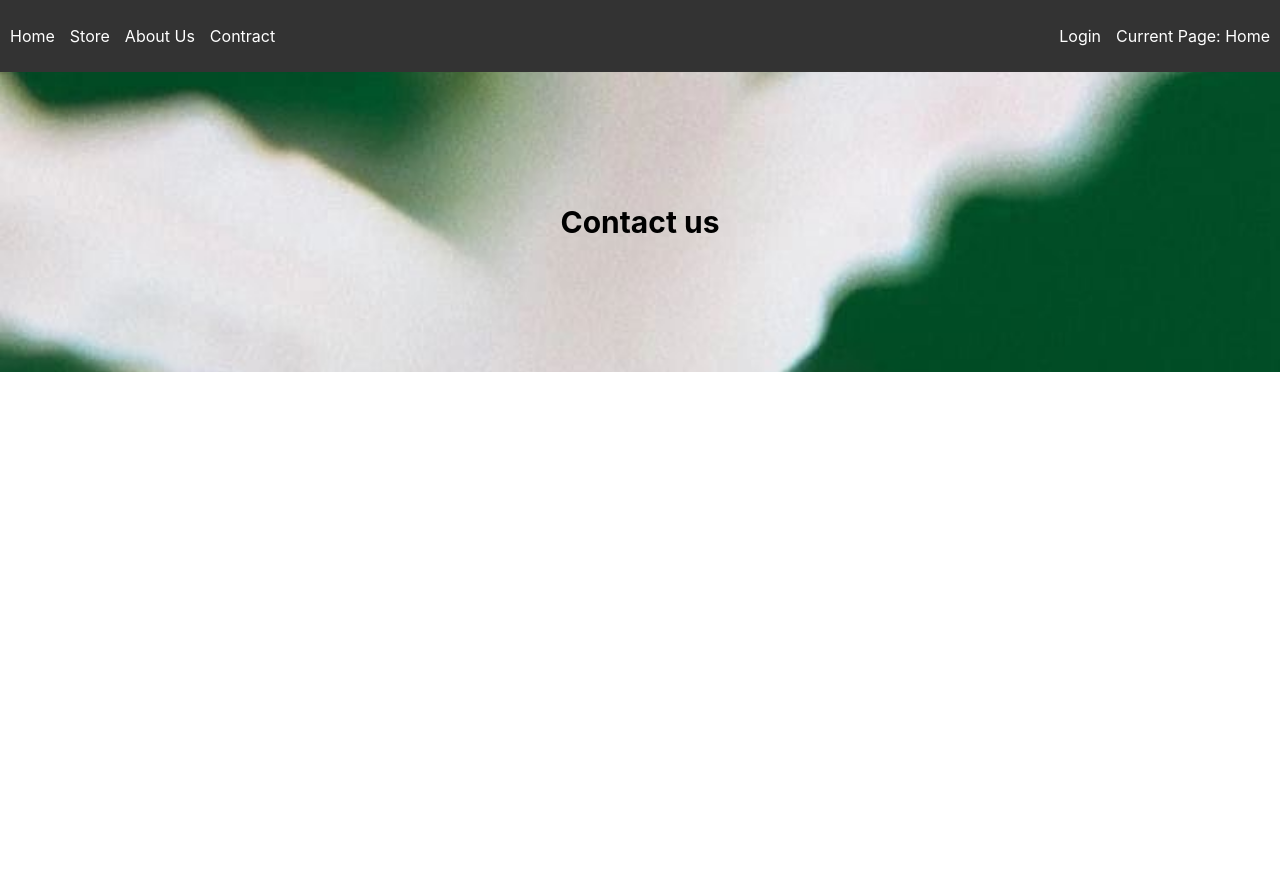
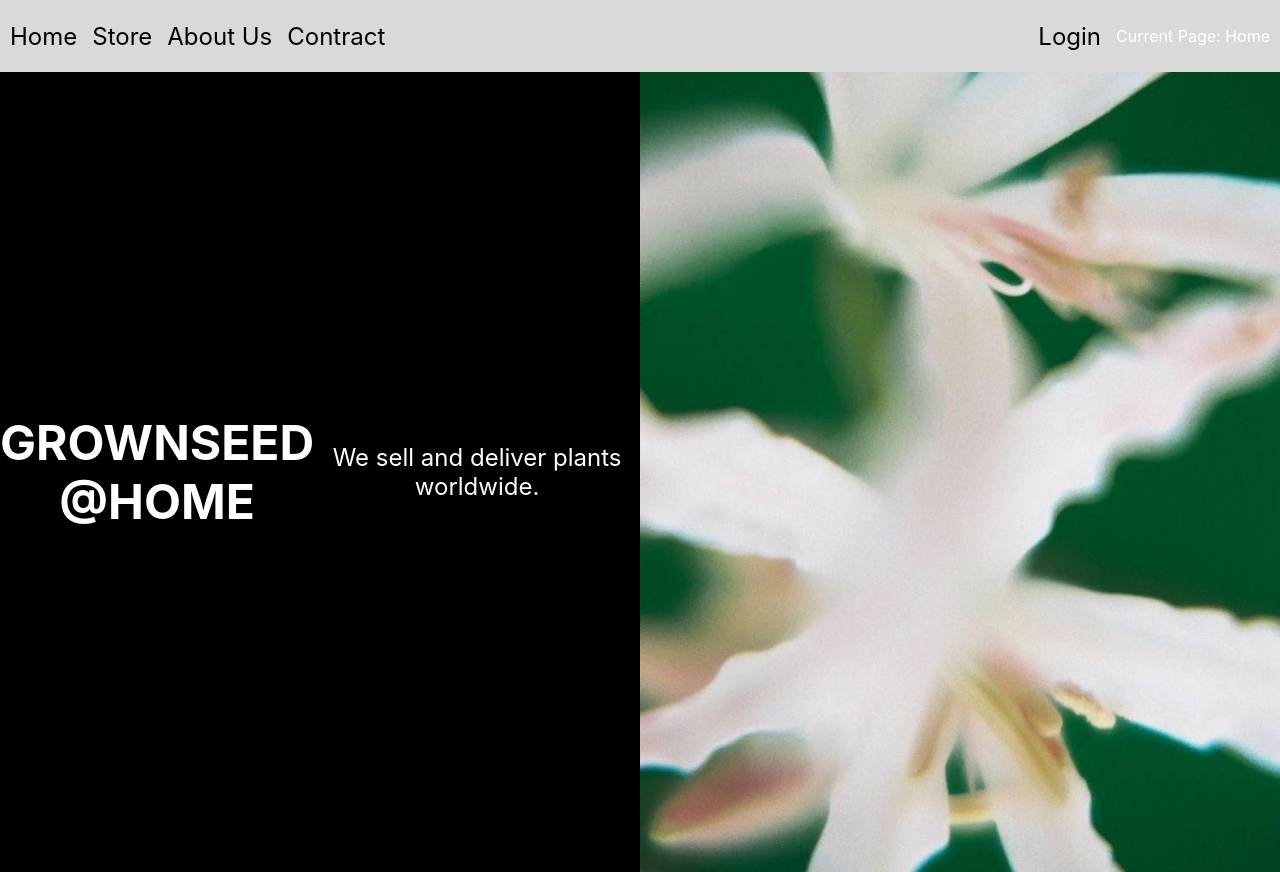
Before and after one commit to nonpeera/GS-H, a React (Create React App) app: page / in a window 1280 px wide. Before the commit the page ends 800 px from the top, so only its background shows below. Built offline with nearby package versions, Linux system fonts and the light colour scheme.

Commit message:
Update HomePage

```diff
--- a/src/App.js
+++ b/src/App.js
@@ -1,11 +1,11 @@
 import './App.css';
 import Header from './components/scripts/Header';
-import Contact from './components/scripts/Contact';
+import HomePage from './components/scripts/HomePage';
 function App() {
   return (
     <div>
       <Header></Header>
-      <Contact></Contact>
+      <HomePage></HomePage>
     </div>
   );
 }
--- a/src/components/scripts/HomePage.jsx
+++ b/src/components/scripts/HomePage.jsx
@@ -0,0 +1,22 @@
+import React from 'react';
+import '../styles/HomePage.css';
+
+function HomePage() {
+    return (
+      <div className="container">
+        <div className="left-section">
+          <h1>
+            GROWNSEED <br />
+            @HOME <br />
+          </h1>
+          <p>We sell and deliver plants worldwide.</p>
+        </div>
+        <div className="right-section">
+          {/* Content for the right section */}
+          {/* Consider adding images, additional information, or functionality here */}
+        </div>
+      </div>
+    );
+  }
+
+export default HomePage;
--- a/src/components/styles/Header.css
+++ b/src/components/styles/Header.css
@@ -1,7 +1,7 @@
 /* styles.css */
 
 .navbar {
-    background-color: #333;
+    background-color: #d9d9d9;
     color: white;
     padding: 10px;
     display: flex;
@@ -21,7 +21,9 @@
 
   .nav-item {
     cursor: pointer;
+    font-size: x-large;
     margin-right: 15px;
+    color: #000000;
   }
 
   .nav-item:hover {
--- a/src/components/styles/HomePage.css
+++ b/src/components/styles/HomePage.css
@@ -10,20 +10,43 @@
     height: 100vh;
   }
 
-  .left-side {
-    flex: 0 0 300px; /* Set a fixed width for the left side */
-    padding: 20px;
-    background-color: #f0f0f0;
-  }
-
-  .right-side {
-    flex: 1;
-    background-image: url('path/to/your/background-image.jpg');
-    background-size: cover;
-    background-position: center;
-    transition: all 0.3s ease; /* Add a smooth transition effect */
-  }
-
   .contracted .left-side {
     width: 0; /* Contract the left side when contracted class is applied */
   }
+
+/* CSS for the HomePage */
+.container {
+  display: flex;
+  height: 100vh; /* Set the container height to full viewport height */
+}
+
+.text {
+  flex: 1; /* Adjust the width of the left section */
+  display: flex; /* Use flexbox */
+  align-items: center; /* Center vertically */
+  justify-content: center; /* Center horizontally */
+  background-color: #000000;
+  color: white; /* Set text color */
+  font-size: 24px; /* Set font size */
+  text-align: center; /* Align text in the center */
+}
+
+.left-section {
+  flex: 1; /* Adjust the width of the left section */
+  display: flex; /* Use flexbox */
+  align-items: center; /* Center vertically */
+  justify-content: center; /* Center horizontally */
+  background-color: #000000;
+  color: white; /* Set text color */
+  font-size: 24px; /* Set font size */
+  text-align: center; /* Align text in the center */
+}
+
+.right-section {
+  flex: 1; /* Adjust the width of the right section */
+  height: 100%; /* Set the height of the right section to fill the container */
+  background-image: url("/public/flower.jpg");
+  background-color: #eaeaea;
+  background-size: cover; /* Ensure the background image covers the entire area */
+  background-position: center; /* Center the background image */
+}
--- a/src/components/styles/Navbar.css
+++ /dev/null
@@ -1,149 +0,0 @@
-* {
-    box-sizing: border-box;
-    margin: 0;
-    padding: 0;
-  }
-
-  .navbar {
-    background: #19191a;
-    height: 80px;
-    display: flex;
-    justify-content: center;
-    align-items: center;
-    font-size: 1.2rem;
-    position: sticky;
-    top: 0;
-    z-index: 999;
-  }
-
-  .navbar-container {
-    display: flex;
-    justify-content: space-between;
-    height: 80px;
-  }
-
-  .container {
-    z-index: 1;
-    width: 100%;
-    max-width: 1300px;
-    margin-right: auto;
-    margin-left: auto;
-    padding-right: 50px;
-    padding-left: 50px;
-  }
-
-  .navbar-logo {
-    color: #fff;
-    justify-self: start;
-    cursor: pointer;
-    text-decoration: none;
-    font-size: 2rem;
-    display: flex;
-    align-items: center;
-  }
-
-  .navbar-icon {
-    margin-right: 0.5rem;
-  }
-
-  .nav-menu {
-    display: flex;
-    align-items: center;
-    justify-content: center;
-    list-style: none;
-    text-align: center;
-    justify-content: flex-end;
-  }
-
-  .nav-item {
-    height: 80px;
-    border-bottom: 2px solid transparent;
-  }
-
-  .nav-item:hover {
-    border-bottom: 2px solid #09bef0;
-  }
-
-  .nav-links {
-    color: #fff;
-    display: flex;
-    align-items: center;
-    text-decoration: none;
-    padding: 0.5rem 1rem;
-    height: 100%;
-  }
-
-  .activated {
-    color: #09bef0;
-  }
-
-  .fa-bars {
-    color: #fff;
-  }
-
-  .menu-icon {
-    display: none;
-  }
-
-  @media screen and (max-width: 960px) {
-    .NavbarItems {
-      position: relative;
-    }
-
-    .nav-menu {
-      display: flex;
-      flex-direction: column;
-      width: 100%;
-      position: absolute;
-      top: 80px;
-      left: -100%;
-      opacity: 1;
-      transition: all 0.5s ease;
-    }
-
-    .nav-menu.active {
-      background: #19191a;
-      left: 0;
-      opacity: 1;
-      transition: all 0.6s ease;
-      z-index: 1;
-    }
-
-    .nav-links {
-      text-align: center;
-      padding: 2rem;
-      width: 100%;
-      display: table;
-    }
-
-    .nav-links:hover {
-      color: #09bef0;
-      transform: scale(1.2);
-      transition: all 0.3s ease;
-    }
-
-    .nav-item:hover {
-      border: none;
-    }
-
-    .nav-item {
-      width: 100%;
-    }
-
-    .navbar-logo {
-      position: absolute;
-      top: 0;
-      left: 0;
-      transform: translate(25%, 50%);
-    }
-
-    .menu-icon {
-      display: block;
-      position: absolute;
-      top: 0;
-      right: 0;
-      transform: translate(-100%, 60%);
-      font-size: 1.8rem;
-      cursor: pointer;
-    }
-  }
```
